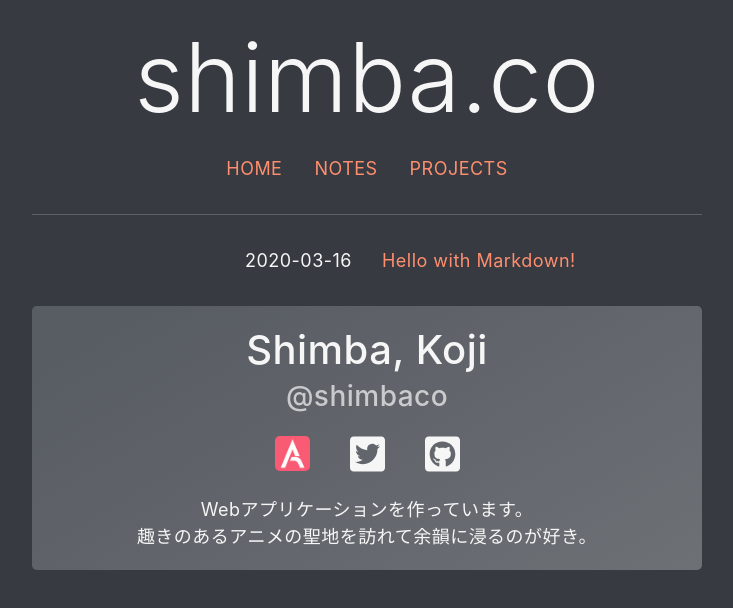
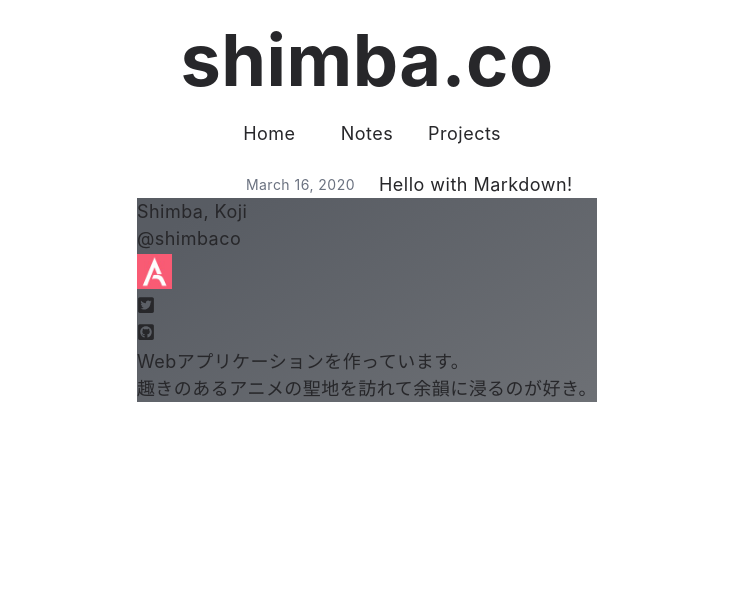
Before and after one commit to shimbaco/shimba.co, a Next.js app: page / in a window 1280 px wide. Shown: the top 608 px of the page, without its empty margins (273-1006 px from the left). Built offline with nearby package versions, Linux system fonts and the light colour scheme.

Commit message:
Chakra UIに乗り換える途中

```diff
--- a/components/layout.tsx
+++ b/components/layout.tsx
@@ -1,42 +1,67 @@
+import {
+  Box,
+  Container,
+  Heading,
+  HStack,
+  Link as ChakraLink,
+  LinkProps as ChakraLinkProps,
+  Text,
+} from '@chakra-ui/react'
 import Head from 'next/head'
+import Link from 'next/link'
 
-import HeaderNavLink from '~components/ui/Link'
+type HeaderNavLinkProps = {
+  href: string
+} & ChakraLinkProps
 
-export default function Layout({
+const HeaderNavLink: React.FC<HeaderNavLinkProps> = ({
+  href,
   children,
-  title = 'shimba.co',
-}: any) {
+  ...props
+}) => {
+  return (
+    <Link href={href}>
+      <ChakraLink flexBasis="10%" {...props}>
+        {children}
+      </ChakraLink>
+    </Link>
+  )
+}
+
+type Props = {
+  title: string
+}
+
+export const Layout: React.FC<Props> = ({ children, title }) => {
   return (
     <>
       <Head>
         <title>{title}</title>
-        <meta name="viewport" content="width=device-width, initial-scale=1, shrink-to-fit=no" />
+        <meta
+          name="viewport"
+          content="width=device-width, initial-scale=1, shrink-to-fit=no"
+        />
       </Head>
 
-      <div className="container py-5">
-        <header className="text-center">
-          <h1 className="display-1 mb-5">
-            <a className="text-body" href="/">shimba.co</a>
-          </h1>
-          <nav className="d-flex justify-content-center">
-            <HeaderNavLink href="/">
-              Home
-            </HeaderNavLink>
+      <Container centerContent maxW="container.md" py={6}>
+        <Box textAlign="center" w="100%">
+          <Heading size="4xl">
+            <Link href="/">
+              <ChakraLink>shimba.co</ChakraLink>
+            </Link>
+          </Heading>
 
-            <HeaderNavLink href="/notes">
-              Notes
-            </HeaderNavLink>
+          <HStack justifyContent="center" mt={6} spacing={6}>
+            <HeaderNavLink href="/">Home</HeaderNavLink>
 
-            <HeaderNavLink href="/projects">
-              Projects
-            </HeaderNavLink>
-          </nav>
-        </header>
+            <HeaderNavLink href="/notes">Notes</HeaderNavLink>
 
-        <hr className="my-7" />
+            <HeaderNavLink href="/projects">Projects</HeaderNavLink>
+          </HStack>
+        </Box>
 
         {children}
-      </div>
+      </Container>
     </>
   )
 }
--- a/components/profile.tsx
+++ b/components/profile.tsx
@@ -1,21 +1,21 @@
-import { FontAwesomeIcon } from '@fortawesome/react-fontawesome'
-import { faGithubSquare, faTwitterSquare } from '@fortawesome/free-brands-svg-icons'
+import { Icon } from '@chakra-ui/react'
+import { FaGithubSquare, FaTwitterSquare } from 'react-icons/fa'
 import Image from 'next/image'
 
 export default function Profile() {
   return (
     <footer className="c-profile card text-center">
       <div className="card-body">
-        <h1 className="card-title">
-          Shimba, Koji
-        </h1>
-        <div className="card-subtitle h3 mb-5 text-muted">
-          @shimbaco
-        </div>
+        <h1 className="card-title">Shimba, Koji</h1>
+        <div className="card-subtitle h3 mb-5 text-muted">@shimbaco</div>
 
         <div className="d-flex justify-content-center mb-5">
           <div className="mx-5" style={{ position: 'relative', top: '2px' }}>
-            <a href="https://annict.jp/@shimbaco" rel="noopener" target="_blank">
+            <a
+              href="https://annict.jp/@shimbaco"
+              rel="noopener"
+              target="_blank"
+            >
               <Image
                 alt="Annict"
                 className="rounded"
@@ -27,20 +27,31 @@ export default function Profile() {
           </div>
 
           <div className="mx-5">
-            <a className="text-body" href="https://twitter.com/shimbaco" rel="noopener" target="_blank">
-              <FontAwesomeIcon icon={faTwitterSquare} style={{ fontSize: '40px' }} />
+            <a
+              className="text-body"
+              href="https://twitter.com/shimbaco"
+              rel="noopener"
+              target="_blank"
+            >
+              <Icon as={FaTwitterSquare} />
             </a>
           </div>
 
           <div className="mx-5">
-            <a className="text-body" href="https://github.com/shimbaco" rel="noopener" target="_blank">
-              <FontAwesomeIcon icon={faGithubSquare} style={{ fontSize: '40px' }} />
+            <a
+              className="text-body"
+              href="https://github.com/shimbaco"
+              rel="noopener"
+              target="_blank"
+            >
+              <Icon as={FaGithubSquare} />
             </a>
           </div>
         </div>
 
         <p className="mb-0">
-          Webアプリケーションを作っています。<br />
+          Webアプリケーションを作っています。
+          <br />
           趣きのあるアニメの聖地を訪れて余韻に浸るのが好き。
         </p>
       </div>
--- a/components/ui/Link/HeaderNavLink.tsx
+++ /dev/null
@@ -1,11 +0,0 @@
-import NextLink, { LinkProps as NextLinkProps } from 'next/link'
-
-const HeaderNavLink: React.FC<NextLinkProps> = ({ href, children, ...props }) => {
-  return (
-    <NextLink href={href}>
-      <a className="mx-4 text-uppercase" {...props}>{children}</a>
-    </NextLink>
-  )
-}
-
-export default HeaderNavLink
--- a/components/ui/Link/index.ts
+++ /dev/null
@@ -1 +0,0 @@
-export { default } from '~components/ui/Link/HeaderNavLink'
--- /dev/null
+++ b/lib/colors.ts
@@ -0,0 +1,270 @@
+const baseColors = {
+  rose: {
+    50: '#fff1f2',
+    100: '#ffe4e6',
+    200: '#fecdd3',
+    300: '#fda4af',
+    400: '#fb7185',
+    500: '#f43f5e',
+    600: '#e11d48',
+    700: '#be123c',
+    800: '#9f1239',
+    900: '#881337',
+  },
+  pink: {
+    50: '#fdf2f8',
+    100: '#fce7f3',
+    200: '#fbcfe8',
+    300: '#f9a8d4',
+    400: '#f472b6',
+    500: '#ec4899',
+    600: '#db2777',
+    700: '#be185d',
+    800: '#9d174d',
+    900: '#831843',
+  },
+  fuchsia: {
+    50: '#fdf4ff',
+    100: '#fae8ff',
+    200: '#f5d0fe',
+    300: '#f0abfc',
+    400: '#e879f9',
+    500: '#d946ef',
+    600: '#c026d3',
+    700: '#a21caf',
+    800: '#86198f',
+    900: '#701a75',
+  },
+  purple: {
+    50: '#faf5ff',
+    100: '#f3e8ff',
+    200: '#e9d5ff',
+    300: '#d8b4fe',
+    400: '#c084fc',
+    500: '#a855f7',
+    600: '#9333ea',
+    700: '#7e22ce',
+    800: '#6b21a8',
+    900: '#581c87',
+  },
+  violet: {
+    50: '#f5f3ff',
+    100: '#ede9fe',
+    200: '#ddd6fe',
+    300: '#c4b5fd',
+    400: '#a78bfa',
+    500: '#8b5cf6',
+    600: '#7c3aed',
+    700: '#6d28d9',
+    800: '#5b21b6',
+    900: '#4c1d95',
+  },
+  indigo: {
+    50: '#eef2ff',
+    100: '#e0e7ff',
+    200: '#c7d2fe',
+    300: '#a5b4fc',
+    400: '#818cf8',
+    500: '#6366f1',
+    600: '#4f46e5',
+    700: '#4338ca',
+    800: '#3730a3',
+    900: '#312e81',
+  },
+  blue: {
+    50: '#eff6ff',
+    100: '#dbeafe',
+    200: '#bfdbfe',
+    300: '#93c5fd',
+    400: '#60a5fa',
+    500: '#3b82f6',
+    600: '#2563eb',
+    700: '#1d4ed8',
+    800: '#1e40af',
+    900: '#1e3a8a',
+  },
+  lightBlue: {
+    50: '#f0f9ff',
+    100: '#e0f2fe',
+    200: '#bae6fd',
+    300: '#7dd3fc',
+    400: '#38bdf8',
+    500: '#0ea5e9',
+    600: '#0284c7',
+    700: '#0369a1',
+    800: '#075985',
+    900: '#0c4a6e',
+  },
+  cyan: {
+    50: '#ecfeff',
+    100: '#cffafe',
+    200: '#a5f3fc',
+    300: '#67e8f9',
+    400: '#22d3ee',
+    500: '#06b6d4',
+    600: '#0891b2',
+    700: '#0e7490',
+    800: '#155e75',
+    900: '#164e63',
+  },
+  teal: {
+    50: '#f0fdfa',
+    100: '#ccfbf1',
+    200: '#99f6e4',
+    300: '#5eead4',
+    400: '#2dd4bf',
+    500: '#14b8a6',
+    600: '#0d9488',
+    700: '#0f766e',
+    800: '#115e59',
+    900: '#134e4a',
+  },
+  emerald: {
+    50: '#ecfdf5',
+    100: '#d1fae5',
+    200: '#a7f3d0',
+    300: '#6ee7b7',
+    400: '#34d399',
+    500: '#10b981',
+    600: '#059669',
+    700: '#047857',
+    800: '#065f46',
+    900: '#064e3b',
+  },
+  green: {
+    50: '#f0fdf4',
+    100: '#dcfce7',
+    200: '#bbf7d0',
+    300: '#86efac',
+    400: '#4ade80',
+    500: '#22c55e',
+    600: '#16a34a',
+    700: '#15803d',
+    800: '#166534',
+    900: '#14532d',
+  },
+  lime: {
+    50: '#f7fee7',
+    100: '#ecfccb',
+    200: '#d9f99d',
+    300: '#bef264',
+    400: '#a3e635',
+    500: '#84cc16',
+    600: '#65a30d',
+    700: '#4d7c0f',
+    800: '#3f6212',
+    900: '#365314',
+  },
+  yellow: {
+    50: '#fefce8',
+    100: '#fef9c3',
+    200: '#fef08a',
+    300: '#fde047',
+    400: '#facc15',
+    500: '#eab308',
+    600: '#ca8a04',
+    700: '#a16207',
+    800: '#854d0e',
+    900: '#713f12',
+  },
+  amber: {
+    50: '#fffbeb',
+    100: '#fef3c7',
+    200: '#fde68a',
+    300: '#fcd34d',
+    400: '#fbbf24',
+    500: '#f59e0b',
+    600: '#d97706',
+    700: '#b45309',
+    800: '#92400e',
+    900: '#78350f',
+  },
+  orange: {
+    50: '#fff7ed',
+    100: '#ffedd5',
+    200: '#fed7aa',
+    300: '#fdba74',
+    400: '#fb923c',
+    500: '#f97316',
+    600: '#ea580c',
+    700: '#c2410c',
+    800: '#9a3412',
+    900: '#7c2d12',
+  },
+  red: {
+    50: '#fef2f2',
+    100: '#fee2e2',
+    200: '#fecaca',
+    300: '#fca5a5',
+    400: '#f87171',
+    500: '#ef4444',
+    600: '#dc2626',
+    700: '#b91c1c',
+    800: '#991b1b',
+    900: '#7f1d1d',
+  },
+  warmGray: {
+    50: '#fafaf9',
+    100: '#f5f5f4',
+    200: '#e7e5e4',
+    300: '#d6d3d1',
+    400: '#a8a29e',
+    500: '#78716c',
+    600: '#57534e',
+    700: '#44403c',
+    800: '#292524',
+    900: '#1c1917',
+  },
+  trueGray: {
+    50: '#fafafa',
+    100: '#f5f5f5',
+    200: '#e5e5e5',
+    300: '#d4d4d4',
+    400: '#a3a3a3',
+    500: '#737373',
+    600: '#525252',
+    700: '#404040',
+    800: '#262626',
+    900: '#171717',
+  },
+  gray: {
+    50: '#fafafa',
+    100: '#f4f4f5',
+    200: '#e4e4e7',
+    300: '#d4d4d8',
+    400: '#a1a1aa',
+    500: '#71717a',
+    600: '#52525b',
+    700: '#3f3f46',
+    800: '#27272a',
+    900: '#18181b',
+  },
+  coolGray: {
+    50: '#f9fafb',
+    100: '#f3f4f6',
+    200: '#e5e7eb',
+    300: '#d1d5db',
+    400: '#9ca3af',
+    500: '#6b7280',
+    600: '#4b5563',
+    700: '#374151',
+    800: '#1f2937',
+    900: '#111827',
+  },
+  blueGray: {
+    50: '#f8fafc',
+    100: '#f1f5f9',
+    200: '#e2e8f0',
+    300: '#cbd5e1',
+    400: '#94a3b8',
+    500: '#64748b',
+    600: '#475569',
+    700: '#334155',
+    800: '#1e293b',
+    900: '#0f172a',
+  },
+}
+
+export default {
+  ...baseColors,
+}
--- a/pages/[slug].tsx
+++ b/pages/[slug].tsx
@@ -1,6 +1,6 @@
 import { useRouter } from 'next/router'
 
-import Layout from '~components/layout'
+import { Layout } from '~components/layout'
 import markdownToHtml from '~lib/markdownToHtml'
 import { getNoteBySlug, getAllNotes } from '~lib/note'
 
@@ -9,7 +9,7 @@ export default function SlugPage({ note }: any): any {
   const slug = router.query.slug || []
 
   return (
-    <Layout>
+    <Layout title={note.title}>
       <div>slug: {slug}</div>
       <p>{note.content}</p>
     </Layout>
--- a/pages/_app.tsx
+++ b/pages/_app.tsx
@@ -1,9 +1,20 @@
+import { ChakraProvider, extendTheme } from '@chakra-ui/react'
 import { AppProps } from 'next/app'
 
 import '~styles/globals.scss'
 
+import colors from '~lib/colors'
+
+const theme = extendTheme({
+  colors,
+})
+
 function MyApp({ Component, pageProps }: AppProps) {
-  return <Component {...pageProps} />
+  return (
+    <ChakraProvider theme={theme}>
+      <Component {...pageProps} />
+    </ChakraProvider>
+  )
 }
 
 export default MyApp
--- a/pages/index.tsx
+++ b/pages/index.tsx
@@ -1,34 +1,34 @@
+import { Box, HStack, Link as ChakraLink, Text } from '@chakra-ui/react'
 import dayjs from 'dayjs'
 import Link from 'next/link'
 
-import Layout from '~components/layout'
+import { Layout } from '~components/layout'
 import Profile from '~components/profile'
 
 import { getAllNotes } from '~lib/note'
 
 function HomePage({ notes }: any) {
   return (
-    <Layout>
-      <article className="container mb-7">
-        <div className="justify-content-center row">
-          {
-            notes.map((note: any) => {
-              return (
-                <>
-                  <div className="col-6 text-right">
-                    {dayjs(note.publishedAt).format('YYYY-MM-DD')}
-                  </div>
-                  <div className="col-6">
-                    <Link href={`/${note.slug}`}>
-                      <a>{note.title}</a>
-                    </Link>
-                  </div>
-                </>
-              )
-            })
-          }
-        </div>
-      </article>
+    <Layout title="shimba.co">
+      <Box mt="6" w="100%">
+        {notes.map((note: any) => {
+          return (
+            <HStack key={note.slug} spacing={6}>
+              <Box textAlign="right" w="50%">
+                <Text color="coolGray.500" fontSize="sm">
+                  {dayjs(note.publishedAt).format('MMMM D, YYYY')}
+                </Text>
+              </Box>
+
+              <Box w="50%">
+                <Link href={`/${note.slug}`}>
+                  <ChakraLink>{note.title}</ChakraLink>
+                </Link>
+              </Box>
+            </HStack>
+          )
+        })}
+      </Box>
       <Profile />
     </Layout>
   )
@@ -39,10 +39,9 @@ export async function getStaticProps({ params }: any) {
 
   return {
     props: {
-      notes
-    }
+      notes,
+    },
   }
 }
 
-
 export default HomePage
--- a/styles/globals.scss
+++ b/styles/globals.scss
@@ -1,46 +1,3 @@
-// Color system
-
-$primary: #ff8e6e;
-$secondary: #ffbb91;
-
-// Spacing
-
-$spacer: 1rem;
-$spacers: (
-  3: $spacer * 0.75,
-  4: $spacer,
-  5: $spacer * 1.25,
-  6: $spacer * 1.5,
-  7: $spacer * 2,
-);
-
-// Body
-$body-bg: #373a40;
-$body-color: #f6f6f6;
-
-// Components
-
-$border-radius: 0.3rem;
-
-// Typography
-
-$hr-border-color: rgba(#ffffff, 0.2);
-$text-muted: rgba($body-color, 0.7);
-
-// Cards
-
-$card-border-color: unset;
-// $card-bg: #14274e;
-$card-color: #f6f6f6;
-
-@import 'bootstrap/scss/bootstrap';
-
-@media (min-width: 992px) {
-  .container {
-    max-width: 700px;
-  }
-}
-
 *,
 *::before,
 *::after {
@@ -63,8 +20,4 @@ body {
     rgba(88, 92, 99, 1) 10%,
     rgba(109, 112, 117, 1) 100%
   );
-
-  a.text-body:hover {
-    color: $link-color !important;
-  }
 }
```
Also changed, not shown: package.json (+12 -11 lines), 1 other file (tests, documents, lock files or other folders).
